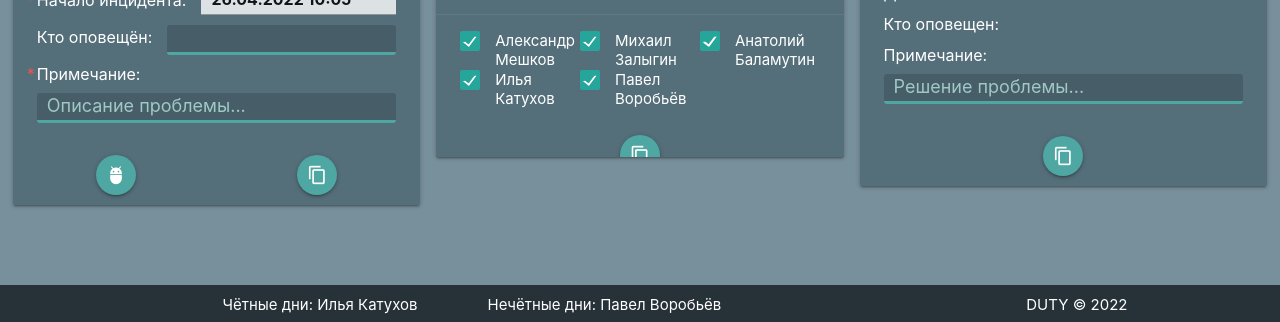
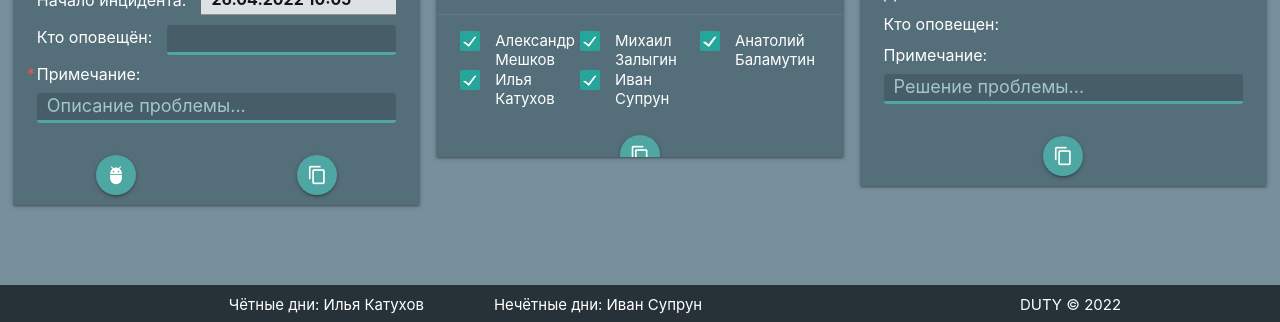
Before and after one commit to webdirection-dev/templater-1, a React (Create React App) app: page / in a window 1280 px wide. Shown: the part 477-799 px from the top of the page. Built offline with nearby package versions, Linux system fonts and the light colour scheme.

Commit message:
2.2.4 отпуск 2.2.2

```diff
--- a/src/layout/footer/Footer.jsx
+++ b/src/layout/footer/Footer.jsx
@@ -4,7 +4,7 @@ const Footer = () => (
     <footer id='footer' className="page-footer blue-grey darken-4 footer-content">
         <div className="footer-left">
             <div>Чётные дни: Илья Катухов</div>
-            <div>Нечётные дни: Павел Воробьёв</div>
+            <div>Нечётные дни: Иван Супрун</div>
         </div>
 
         <div>DUTY © {new Date().getFullYear()}</div>
--- a/src/static/data/dataNotify.js
+++ b/src/static/data/dataNotify.js
@@ -4,8 +4,8 @@ export const staffPerson = [
     { name: 'zalygin', fullName: 'Михаил Залыгин', userName: '@mishanyazal', selected: true, },
     { name: 'balamutin', fullName: 'Анатолий Баламутин', userName: '@dezm0d', selected: true, },
     { name: 'katukhov', fullName: 'Илья Катухов', userName: '@crpt_katukhov', selected: true, },
-    /*{ name: 'suprun', fullName: 'Иван С.', userName: '@lacronn', selected: true, },*/
-    { name: 'vorobiev', fullName: 'Павел Воробьёв', userName: '@crpt_vorobiev', selected: true, },
+    { name: 'suprun', fullName: 'Иван Супрун', userName: '@lacronn', selected: true, },
+    /*{ name: 'vorobiev', fullName: 'Павел Воробьёв', userName: '@crpt_vorobiev', selected: true, },*/
 ]
 
 export const dataNotify = {
@@ -46,22 +46,22 @@ export const dataNotify = {
             fullName: 'Илья Катухов',
             userName: '@crpt_katukhov'
         },
-        /*{
+        {
             alwaysSelected: false,
             selected: false,
             even: false,
             name: 'suprun',
             fullName: 'Иван Супрун',
             userName: '@lacronn'
-        },*/
-        {
+        },
+        /*{
             alwaysSelected: false,
             selected: false,
             even: false,
             name: 'suprun',
             fullName: 'Павел Воробьёв',
             userName: '@crpt_vorobiev'
-        },
+        },*/
     ],
 
     notifyStaff: [
@@ -80,21 +80,21 @@ export const dataNotify = {
             fullName: 'Илья Катухов',
             userName: '@crpt_katukhov'
         },
-        /*{
+        {
             alwaysSelected: false,
             selected: true,
             even: false,
             name: 'suprun',
             fullName: 'Иван Супрун',
             userName: '@lacronn'
-        },*/
-        {
+        },
+        /*{
             alwaysSelected: false,
             selected: true,
             even: false,
             name: 'suprun',
             fullName: 'Павел Воробьёв',
             userName: '@crpt_vorobiev'
-        },
+        },*/
     ],
 }
```
